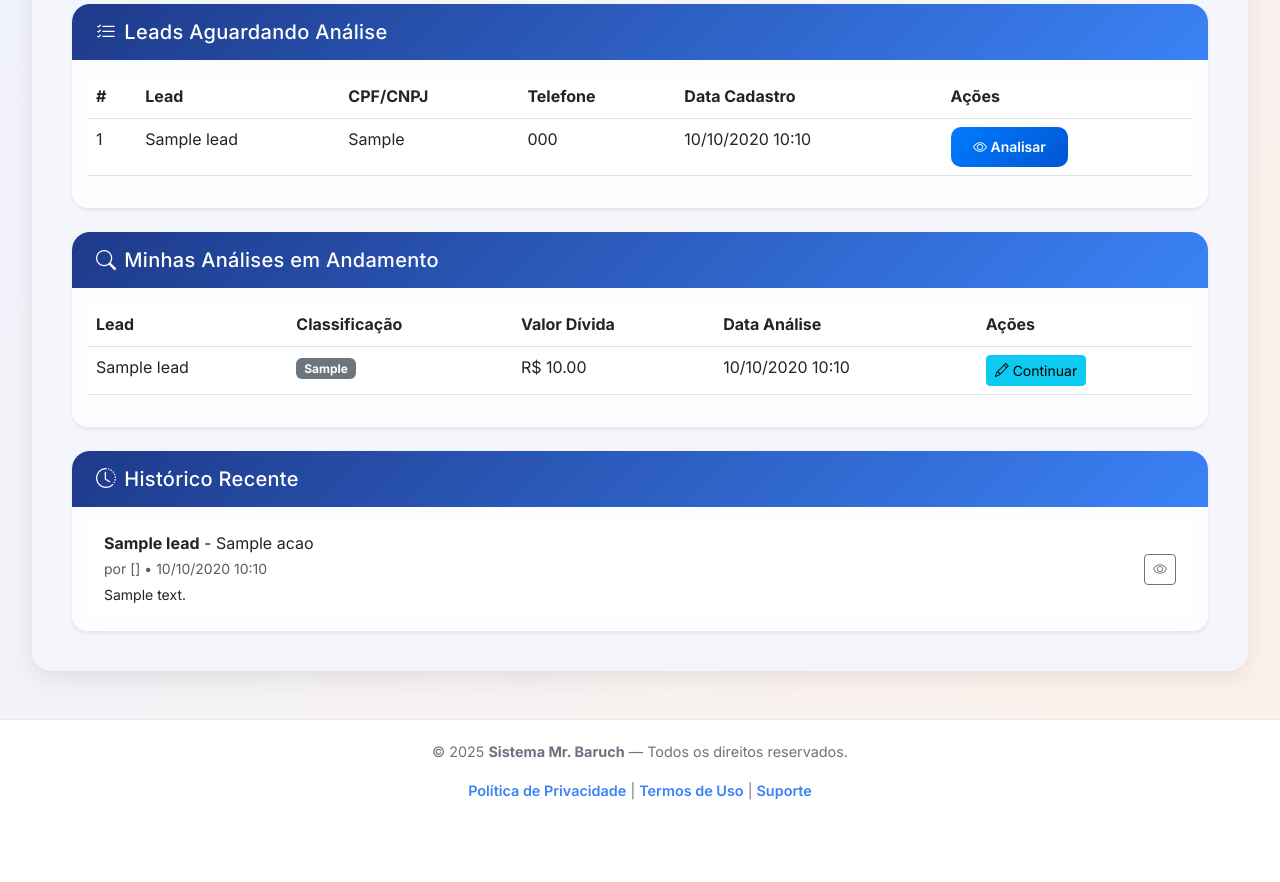
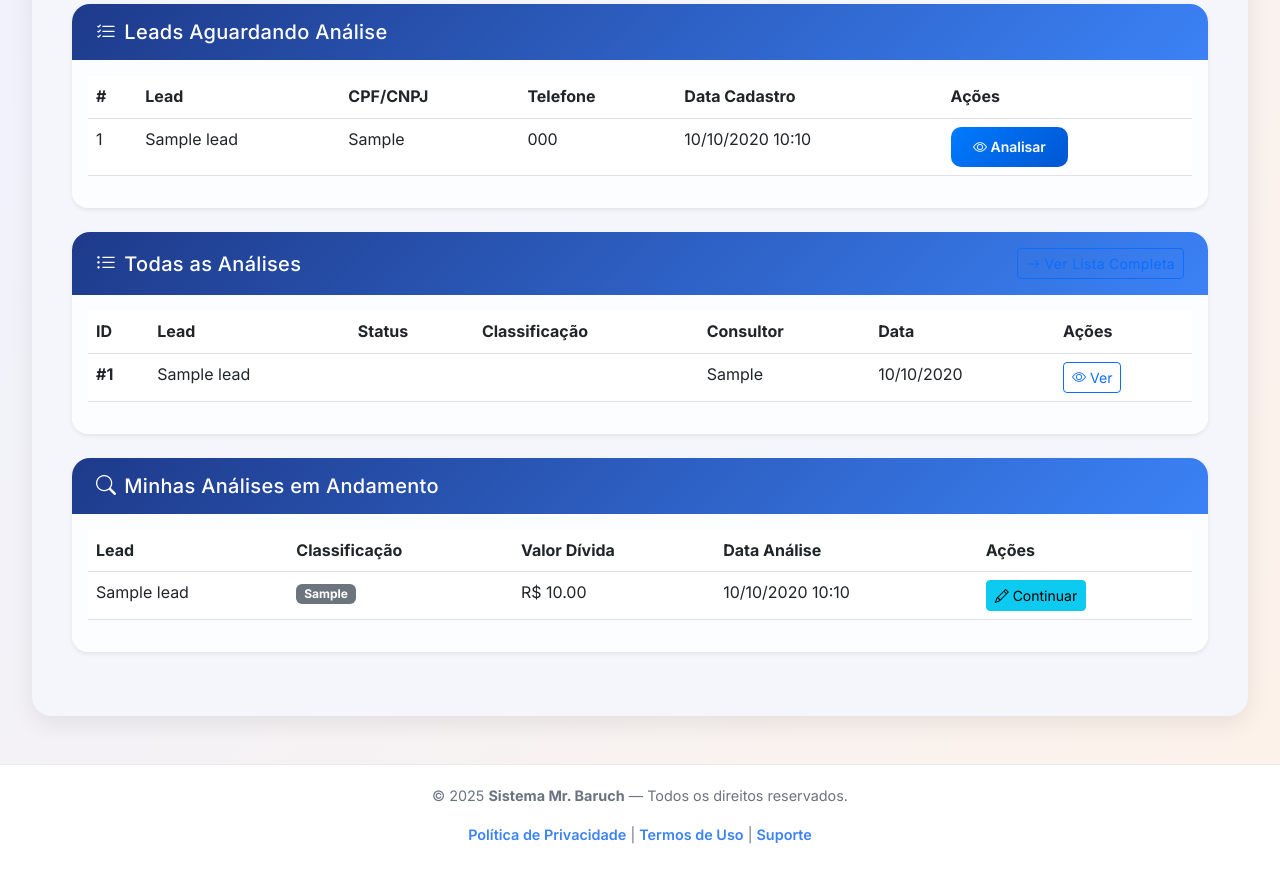
Before and after one commit to gustavounreal/SistemaMrBaruchV2, a Django app: template sistemaMrBaruchProjeto/templates/compliance/painel.html in a window 1280 px wide. Shown: the part 563-1445 px from the top of the page. Before the commit the page ends 1363 px from the top, so only its background shows below. Run offline with Django 3.2, Linux system fonts and the light colour scheme; the template is opened without the code that fills it: most values are stand-ins (such as "Sample title", 1, 10 or a date in 2020).

Commit message:
Ajusta painel compliance: inclui lista de análises, remove histórico da sidebar e atualiza rotas/views

```diff
--- a/sistemaMrBaruchProjeto/compliance/urls.py
+++ b/sistemaMrBaruchProjeto/compliance/urls.py
@@ -19,6 +19,7 @@ urlpatterns = [
     path('api/atribuir/<int:analise_id>/', views.atribuir_consultor, name='atribuir_consultor'),
     path('api/desatribuir/<int:analise_id>/', views.desatribuir_consultor, name='desatribuir_consultor'),
     path('api/desreprovar/<int:analise_id>/', views.desreprovar_lead, name='desreprovar_lead'),
+    path('api/historico-recente/', views.api_historico_recente, name='api_historico_recente'),
 
     # Documentos de Levantamento
     path('api/documento-levantamento/<int:analise_id>/upload/', views.upload_documento_levantamento, name='upload_documento_levantamento'),
--- a/sistemaMrBaruchProjeto/templates/compliance/painel.html
+++ b/sistemaMrBaruchProjeto/templates/compliance/painel.html
@@ -271,6 +271,72 @@
         </div>
     </div>
 
+    <!-- Lista Completa de Análises -->
+    <div class="card shadow-sm mb-4">
+        <div class="card-header bg-white d-flex justify-content-between align-items-center">
+            <h5 class="mb-0"><i class="bi bi-list-ul me-2"></i>Todas as Análises</h5>
+            <a href="{% url 'compliance:lista_analises' %}" class="btn btn-sm btn-outline-primary">
+                <i class="bi bi-arrow-right"></i> Ver Lista Completa
+            </a>
+        </div>
+        <div class="card-body">
+            {% if todas_analises %}
+            <div class="table-responsive">
+                <table class="table table-hover">
+                    <thead>
+                        <tr>
+                            <th>ID</th>
+                            <th>Lead</th>
+                            <th>Status</th>
+                            <th>Classificação</th>
+                            <th>Consultor</th>
+                            <th>Data</th>
+                            <th>Ações</th>
+                        </tr>
+                    </thead>
+                    <tbody>
+                        {% for analise in todas_analises %}
+                        <tr>
+                            <td><strong>#{{ analise.id }}</strong></td>
+                            <td>{{ analise.lead.nome_completo|truncatechars:30 }}</td>
+                            <td>
+                                <span class="badge badge-{{ analise.status }}">
+                                    {{ analise.get_status_display }}
+                                </span>
+                            </td>
+                            <td>
+                                {% if analise.classificacao %}
+                                    <span class="badge badge-{{ analise.classificacao }}">
+                                        {{ analise.get_classificacao_display }}
+                                    </span>
+                                {% else %}
+                                    <span class="text-muted">-</span>
+                                {% endif %}
+                            </td>
+                            <td>
+                                {% if analise.consultor_atribuido %}
+                                    {{ analise.consultor_atribuido.first_name|default:analise.consultor_atribuido.username }}
+                                {% else %}
+                                    <span class="text-muted">-</span>
+                                {% endif %}
+                            </td>
+                            <td>{{ analise.data_criacao|date:"d/m/Y" }}</td>
+                            <td>
+                                <a href="{% url 'compliance:detalhes_lead' analise.lead.id %}" class="btn btn-sm btn-outline-primary">
+                                    <i class="bi bi-eye"></i> Ver
+                                </a>
+                            </td>
+                        </tr>
+                        {% endfor %}
+                    </tbody>
+                </table>
+            </div>
+            {% else %}
+            <p class="text-muted text-center">Nenhuma análise encontrada.</p>
+            {% endif %}
+        </div>
+    </div>
+
     <!-- Leads em Análise (pelo usuário) -->
     {% if leads_em_analise %}
     <div class="card shadow-sm mb-4">
@@ -311,38 +377,21 @@
         </div>
     </div>
     {% endif %}
+</div>
 
-    <!-- Histórico Recente -->
-    <div class="card shadow-sm">
-        <div class="card-header bg-white">
-            <h5 class="mb-0"><i class="bi bi-clock-history me-2"></i>Histórico Recente</h5>
-        </div>
-        <div class="card-body">
-            {% if historico_recente %}
-            <div class="list-group list-group-flush">
-                {% for item in historico_recente %}
-                <div class="list-group-item">
-                    <div class="d-flex justify-content-between align-items-center">
-                        <div>
-                            <strong>{{ item.analise.lead.nome_completo }}</strong> - {{ item.acao }}
-                            <br>
-                            <small class="text-muted">
-                                por {{ item.usuario.get_full_name|default:item.usuario.username }} • {{ item.data|date:"d/m/Y H:i" }}
-                            </small>
-                            <br>
-                            <small>{{ item.descricao }}</small>
-                        </div>
-                        <a href="{% url 'compliance:detalhes_lead' item.analise.lead.id %}" class="btn btn-sm btn-outline-secondary">
-                            <i class="bi bi-eye"></i>
-                        </a>
-                    </div>
-                </div>
-                {% endfor %}
-            </div>
-            {% else %}
-            <p class="text-muted text-center">Nenhum histórico recente.</p>
-            {% endif %}
-        </div>
-    </div>
-</div>
+<style>
+    /* Badges de status */
+    .badge-AGUARDANDO { background-color: #ffc107; color: #000; }
+    .badge-EM_ANALISE { background-color: #17a2b8; color: #fff; }
+    .badge-APROVADO { background-color: #28a745; color: #fff; }
+    .badge-REPROVADO { background-color: #dc3545; color: #fff; }
+    .badge-ATRIBUIDO { background-color: #fd7e14; color: #fff; }
+
+    /* Badges de classificação */
+    .badge-INADIMPLENTE_BAIXO { background-color: #90ee90; color: #000; }
+    .badge-INADIMPLENTE_MEDIO { background-color: #ffd700; color: #000; }
+    .badge-INADIMPLENTE_ALTO { background-color: #ff6347; color: #fff; }
+    .badge-NEGATIVADO { background-color: #8b0000; color: #fff; }
+    .badge-LIMPO { background-color: #32cd32; color: #fff; }
+</style>
 {% endblock %}
--- a/sistemaMrBaruchProjeto/templates/compliance/sidebar_compliance.html
+++ b/sistemaMrBaruchProjeto/templates/compliance/sidebar_compliance.html
@@ -225,9 +225,13 @@ Links baseados nas rotas permitidas
 }
 
 .submenu.show {
-    max-height: 300px; /* Reduzido de 500px */
+    max-height: 500px;
     padding: 0.5rem 0;
     margin-bottom: 0.5rem;
+}
+
+.submenu-content {
+    padding: 0.75rem 1rem;
 }
 
 .submenu-item {
```
Also changed, not shown: sistemaMrBaruchProjeto/compliance/views.py (+47 -2 lines).
